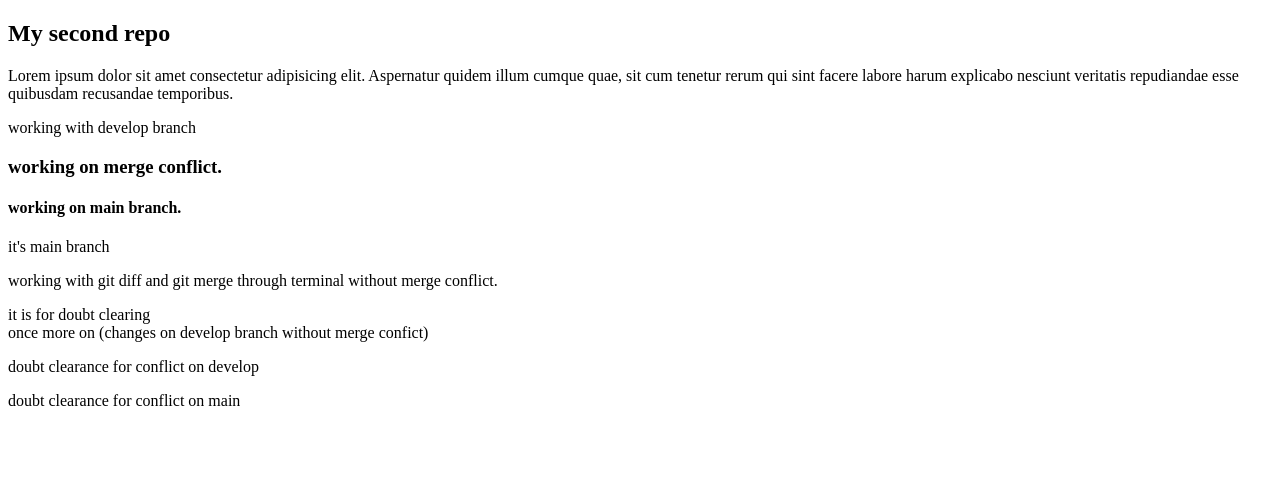
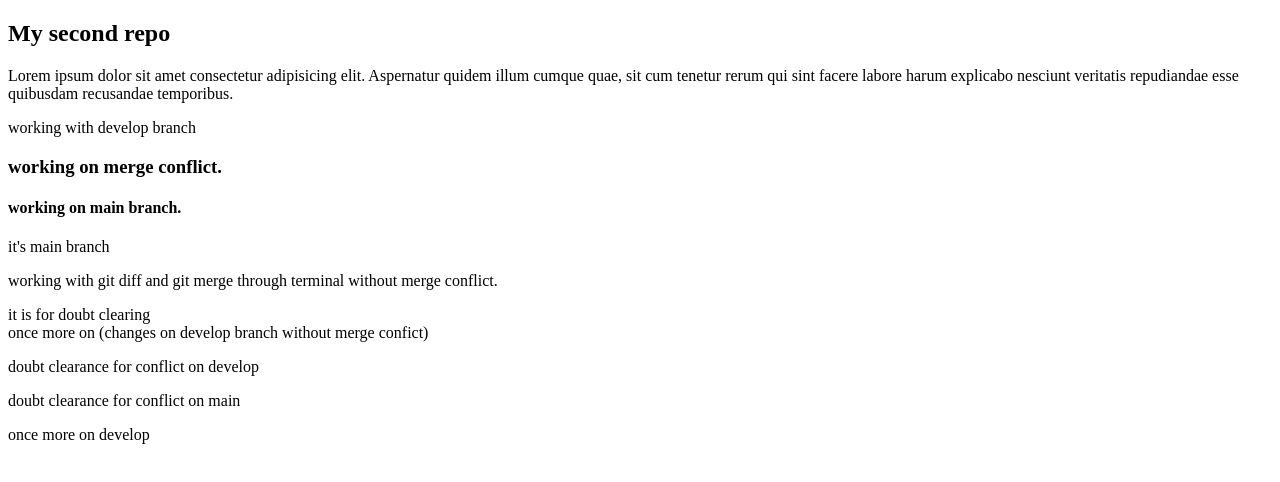
Before and after one commit to arunnath8917/second-repo, a plain HTML site: page index.html in a window 1280 px wide. Drawn offline with Linux system fonts and the light colour scheme.

Commit message:
again on develop

```diff
--- a/index.html
+++ b/index.html
@@ -19,5 +19,6 @@
     <section>once more on (changes on develop branch without merge confict) </section>
     <p>doubt clearance for conflict on develop</p>
     <p>doubt clearance for conflict on main </p>
+    <p>once more on develop</p>
 </body>
 </html>
```
